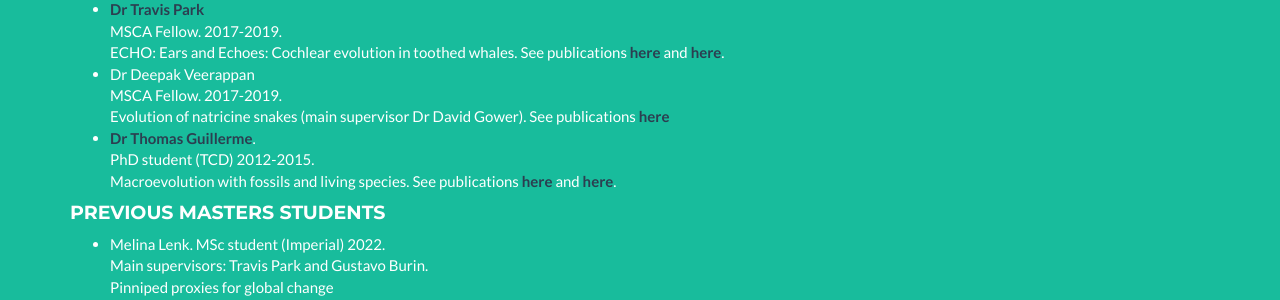
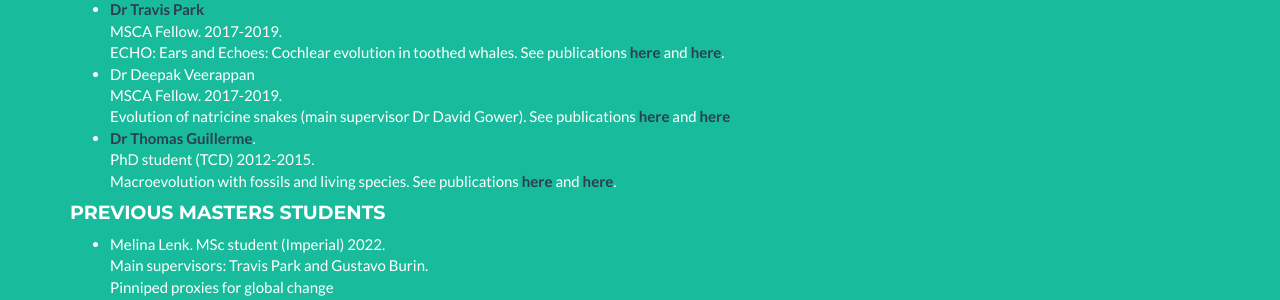
Before and after one commit to nhcooper123/nhcooper123.github.io, a Jekyll site: the page group.html, which Jekyll copies as it is, in a window 1280 px wide and 900 px high, scrolled down 1405 px. Shown: the part 153-453 px from the top of the window. Built offline with Jekyll 4.4.1, drawn with Linux system fonts in a browser that asks for light colours.

Commit message:
Add pub for deepak

```diff
--- a/group.html
+++ b/group.html
@@ -219,7 +219,7 @@ We have fun and try to make science a nicer place! <br>
 
     <li>Dr Deepak Veerappan<br> MSCA Fellow. 2017-2019.<br>
         Evolution of natricine snakes (main supervisor Dr David Gower).
-    See publications <a href="https://doi.org/10.1016/j.ympev.2021.107152"><strong><font color="2c3e50">here</font></strong></a>
+    See publications <a href="https://doi.org/10.1016/j.ympev.2021.107152"><strong><font color="2c3e50">here</font></strong></a> and <a href="https://academic.oup.com/zoolinnean/article/195/1/279/6446347"><strong><font color="2c3e50">here</font></strong></a>
     </li>
 
     <li><a href="http://tguillerme.github.io/"><strong><font color="2c3e50">Dr Thomas Guillerme</font></strong></a>.<br>PhD student (TCD) 2012-2015.<br>
```
